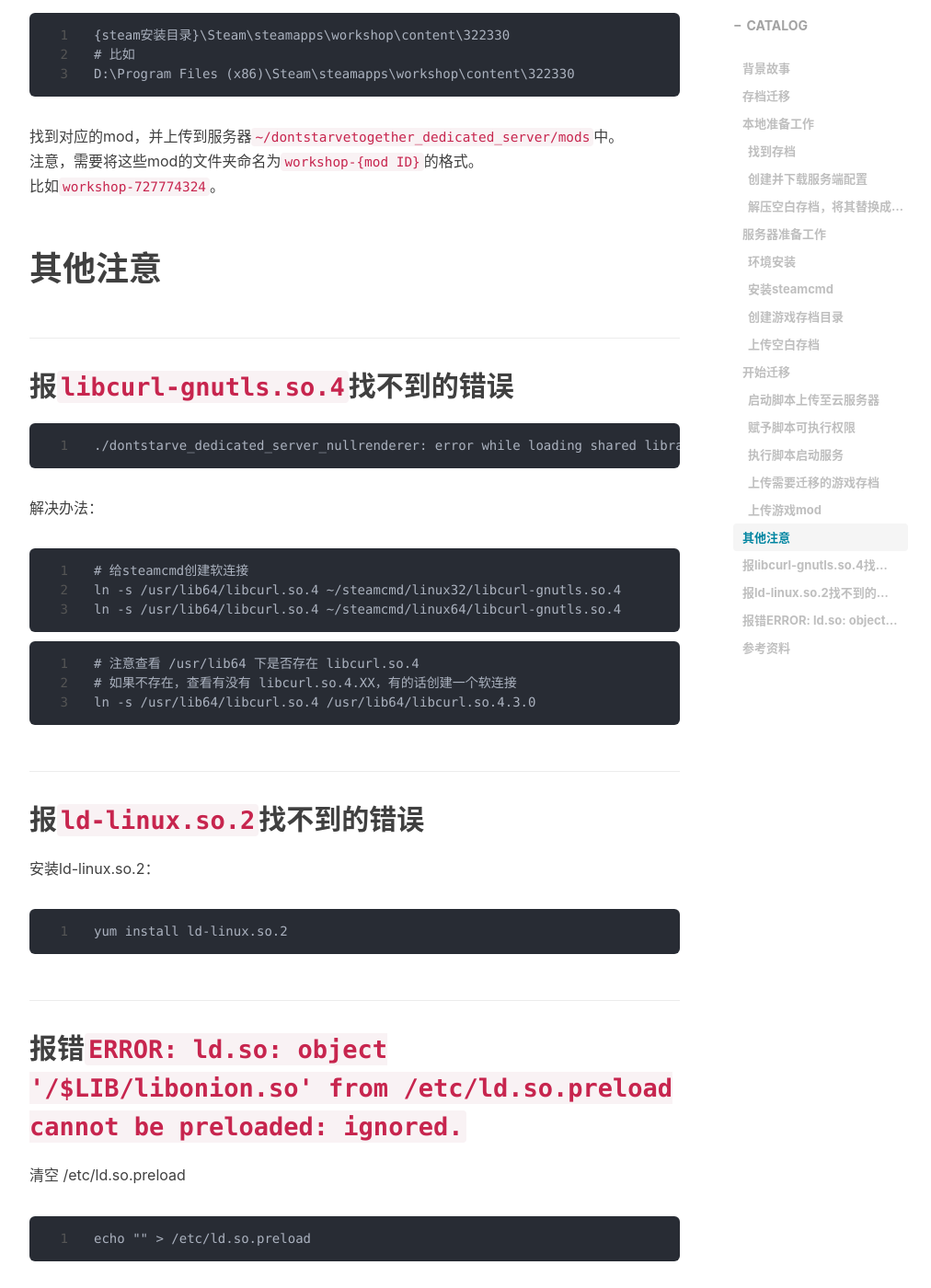
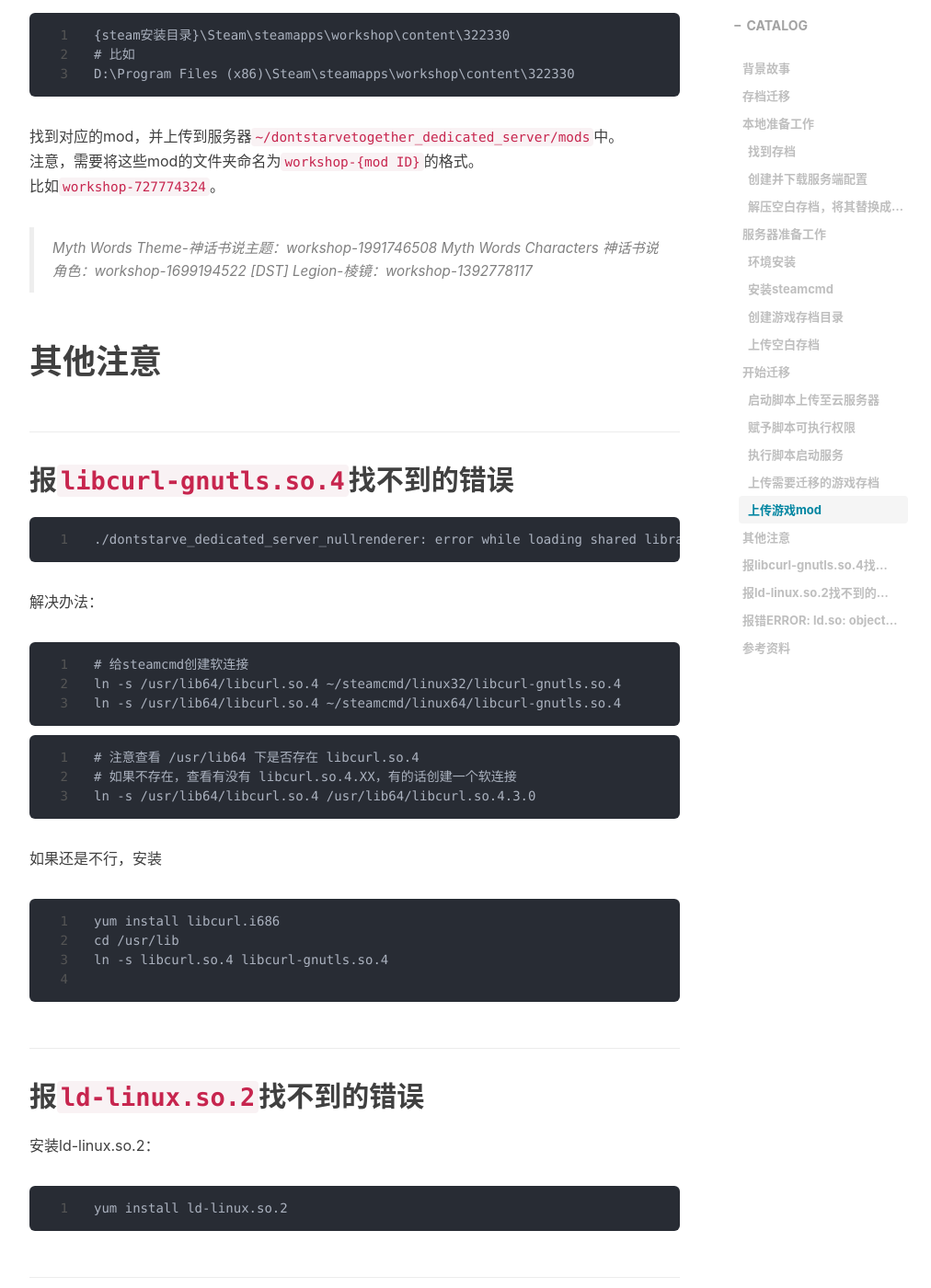
Before and after one commit to tongg112/tongg112.github.io, a Jekyll site: the page built from _posts/2021-07-04-dst-server.md, in a window 1280 px wide and 1400 px high, scrolled down 5331 px. Shown: the whole window at 92% size, without its empty margins (233-1245 px from the left). Built offline with Jekyll 4.4.1, drawn with Linux system fonts in a browser that asks for light colours; nearby versions of some CDN libraries; comment, search, counter and statistics services are not loaded; some of the changed text lies outside the part shown.

Commit message:
dst-server: 更新步骤

````diff
--- a/_posts/2021-07-04-dst-server.md
+++ b/_posts/2021-07-04-dst-server.md
@@ -148,6 +148,9 @@ D:\Program Files (x86)\Steam\steamapps\workshop\content\322330
 找到对应的mod，并上传到服务器`~/dontstarvetogether_dedicated_server/mods`中。
 注意，需要将这些mod的文件夹命名为`workshop-{mod ID}`的格式。
 比如`workshop-727774324`。
+> Myth Words Theme-神话书说主题：workshop-1991746508
+Myth Words Characters 神话书说角色：workshop-1699194522
+[DST] Legion-棱镜：workshop-1392778117
 
 
 # 其他注意
@@ -167,6 +170,13 @@ ln -s /usr/lib64/libcurl.so.4 ~/steamcmd/linux64/libcurl-gnutls.so.4
 ln -s /usr/lib64/libcurl.so.4 /usr/lib64/libcurl.so.4.3.0
 ```
 
+如果还是不行，安装
+```
+yum install libcurl.i686
+cd /usr/lib
+ln -s libcurl.so.4 libcurl-gnutls.so.4
+
+```
 ## 报`ld-linux.so.2`找不到的错误
 
 安装ld-linux.so.2：
````
Also changed, not shown: other parts of _posts/2021-07-04-dst-server.md (+1 -0 lines).
